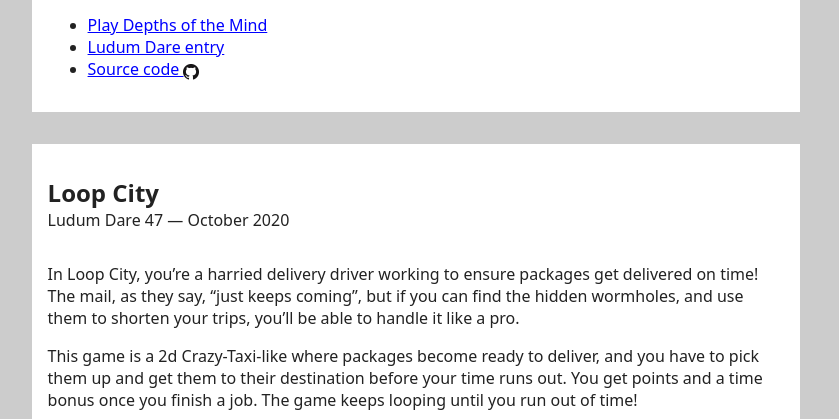
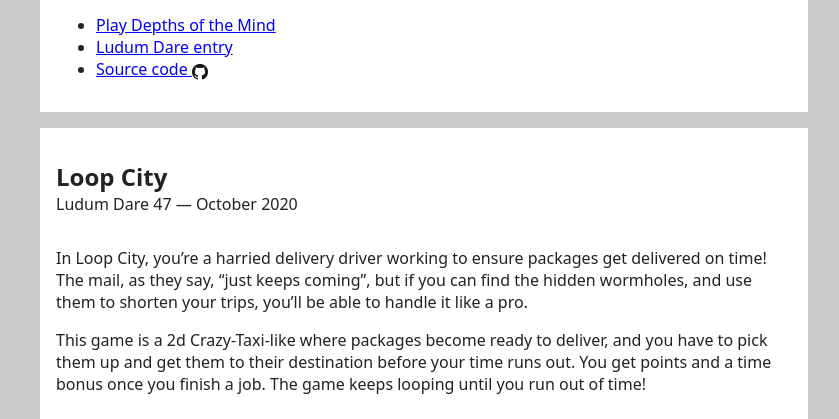
Before and after one commit to ChrisMondok/chrismondok.net, a plain HTML site: page index.html in a window 1280 px wide. Shown: the part 630-1049 px from the top of the page, without its empty margins (349-1188 px from the left). Drawn offline with Linux system fonts and the light colour scheme.

Commit message:
Fixed-width TOC, equal space between grid cells and articles

```diff
--- a/style.css
+++ b/style.css
@@ -42,7 +42,7 @@
 }
 
 article + article {
-  margin-top: 2rem;
+  margin-top: 1rem;
 }
 
 article header {
@@ -73,7 +73,7 @@
   body {
     display: grid;
     gap: 1rem;
-    grid-template-columns: fit-content(300px) fit-content(8in);
+    grid-template-columns: 250px fit-content(8in);
     justify-content: center;
     align-items: flex-start;
   }
```
